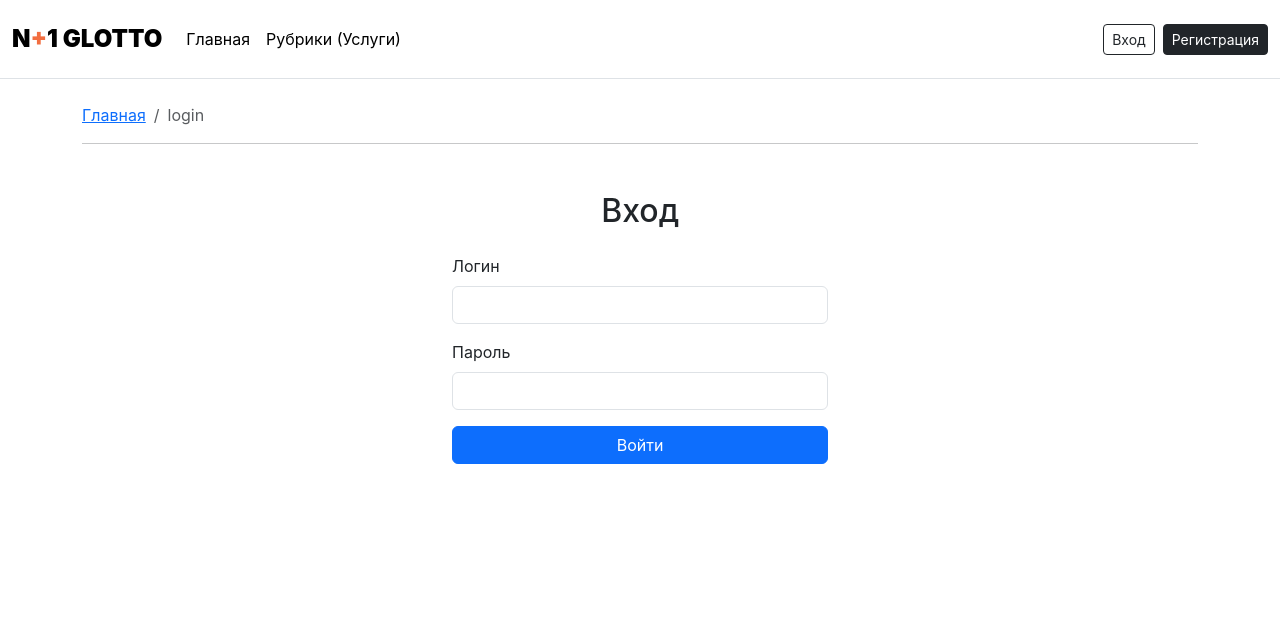
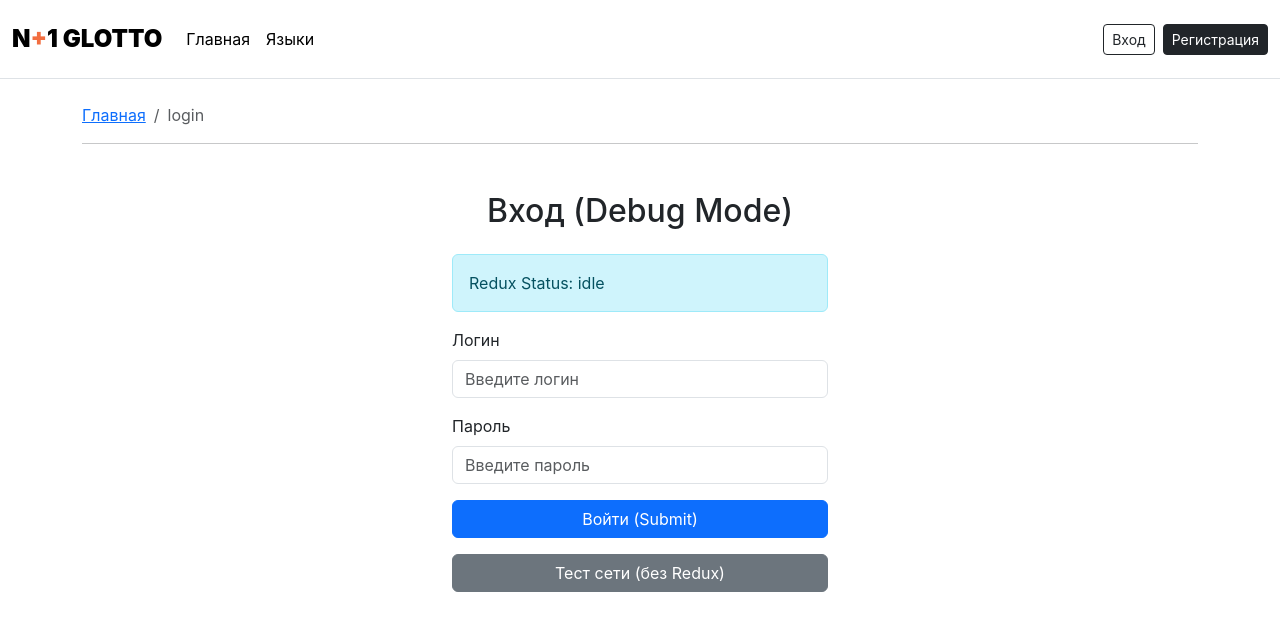
Before and after one commit to bajatsira/glottochronology-frontend, a React (Vite) app: page /#/login in a window 1280 px wide. Shown: the top 630 px of the page. Built offline with nearby package versions, Linux system fonts and the light colour scheme.

Commit message:
fixing tauri login&register

```diff
--- a/src-tauri/capabilities/default.json
+++ b/src-tauri/capabilities/default.json
@@ -7,9 +7,8 @@
     "core:default",
     {
       "identifier": "http:default",
-      "allow": [
-        "http://localhost:8082/*"
-      ]
+      "allow": [{ "url": "http://*:*" }, { "url": "https://*:*" }],
+      "scope": ["http://*:*", "https://*:*"]
     }
   ]
 }
--- a/src-tauri/tauri.conf.json
+++ b/src-tauri/tauri.conf.json
@@ -2,7 +2,7 @@
   "$schema": "../node_modules/@tauri-apps/cli/config.schema.json",
   "productName": "glottochronology-frontend",
   "version": "0.1.0",
-  "identifier": "com.glottochronol.dev",
+  "identifier": "com.newedffdg.dev",
   "build": {
     "frontendDist": "../dist",
     "devUrl": "http://localhost:5173",
--- a/src/api/axiosInstance.ts
+++ b/src/api/axiosInstance.ts
@@ -1,15 +1,69 @@
-// src/api/axiosInstance.ts
-import axios from 'axios';
+import axios, { type AxiosRequestConfig, type AxiosResponse, type InternalAxiosRequestConfig } from 'axios';
+import { fetch as tauriFetch } from '@tauri-apps/plugin-http';
 
+const ZEROTIER_IP = "10.111.255.45";
+const PORT = "8082";
+
+// Определяем, запущены ли мы внутри Tauri (неважно, dev или prod)
+// @ts-ignore
+const isTauri = !!window.__TAURI_INTERNALS__;
+
+console.log("[AxiosConfig] Is Tauri Environment:", isTauri);
+
+// Если Tauri -> Стучимся на IP. Если Браузер -> Стучимся на /api (прокси)
+const baseURL = isTauri
+  ? `http://${ZEROTIER_IP}:${PORT}/api`
+  : '/api';
+
+// --- АДАПТЕР (Тот же, что и был) ---
+const tauriAdapter = async (config: AxiosRequestConfig): Promise<AxiosResponse> => {
+  const makeUrl = (url?: string, base?: string) => {
+      if (!url) return base || '';
+      if (url.startsWith('http')) return url;
+      const cleanBase = base?.endsWith('/') ? base.slice(0, -1) : base;
+      const cleanUrl = url.startsWith('/') ? url : `/${url}`;
+      return (cleanBase || '') + cleanUrl;
+  };
+
+  const fullUrl = makeUrl(config.url, config.baseURL);
+
+  const fetchOptions: RequestInit = {
+    method: config.method?.toUpperCase(),
+    headers: config.headers as Record<string, string>,
+    body: config.data && typeof config.data === 'object'
+          ? JSON.stringify(config.data)
+          : config.data,
+  };
+
+  // Вызов Rust-плагина (Игнорирует CORS)
+  const response = await tauriFetch(fullUrl, fetchOptions);
+
+  const responseData = await response.json().catch(() => null);
+
+  return {
+    data: responseData,
+    status: response.status,
+    statusText: response.statusText,
+    headers: {},
+    config: config as InternalAxiosRequestConfig,
+    request: {},
+  };
+};
+
+// --- СОЗДАНИЕ ---
 export const $api = axios.create({
-  baseURL: '/api', // Используем прокси Vite
+  baseURL: baseURL,
+  // Включаем адаптер ВСЕГДА, если мы внутри Tauri
+  adapter: isTauri ? tauriAdapter : undefined,
 });
 
-// Интесептор: перед каждым запросом добавляем токен
 $api.interceptors.request.use((config) => {
   const token = localStorage.getItem('token');
   if (token && config.headers) {
     config.headers.Authorization = `Bearer ${token}`;
+    if (!config.headers['Content-Type'] && config.data) {
+        config.headers['Content-Type'] = 'application/json';
+    }
   }
   return config;
 });
--- a/src/api/generatedClient.ts
+++ b/src/api/generatedClient.ts
@@ -1,16 +1,23 @@
 // src/api/generatedClient.ts
 import { Api } from './generated-api';
 
-// Создаем единый экземпляр нашего сгенерированного API-клиента.
-// Мы будем использовать его во всех Thunk-ах, связанных с заявками.
+// Используется для Tauri (prod) и собранного PWA.
+const ZEROTIER_IP = "10.111.255.45";
+const PORT = "8082";
+
+// ЛОГИКА:
+// Dev (браузер): '' -> запрос идет как /api/..., прокси перехватывает.
+// Prod (Tauri): http://IP:PORT -> запрос идет напрямую на бэкенд.
+const BASE_URL = import.meta.env.DEV
+  ? ''
+  : `http://${ZEROTIER_IP}:${PORT}`;
+
+console.log("[GeneratedClient] Current Backend URL:", BASE_URL || "Proxy (relative)");
+
 export const generatedApi = new Api({
-  // Указываем базовый URL, чтобы не писать его в каждом запросе.
-  // Прокси Vite сам перенаправит запросы с /api на ваш бэкенд.
-  baseURL: '/api',
+  baseURL: BASE_URL,
 });
 
-// Этот перехватчик (interceptor) будет автоматически добавлять
-// токен авторизации в КАЖДЫЙ запрос, сделанный через 'generatedApi'.
 generatedApi.instance.interceptors.request.use((config) => {
   const token = localStorage.getItem('token');
   if (token && config.headers) {
--- a/src/components/NavbarComponent.tsx
+++ b/src/components/NavbarComponent.tsx
@@ -26,9 +26,9 @@ export const NavbarComponent = () => {
         <Navbar.Collapse id="basic-navbar-nav">
           <Nav className="me-auto">
             <Nav.Link as={Link} to="/" style={{ color: '#000' }}>Главная</Nav.Link>
-            <Nav.Link as={Link} to="/languages" style={{ color: '#000' }}>Рубрики (Услуги)</Nav.Link>
+            <Nav.Link as={Link} to="/languages" style={{ color: '#000' }}>Языки</Nav.Link>
             {user && (
-              <Nav.Link as={Link} to="/requests" style={{ color: '#000' }}>Мои Заявки</Nav.Link>
+              <Nav.Link as={Link} to="/LangCalculation" style={{ color: '#000' }}>Расчеты Сводеша</Nav.Link>
             )}
           </Nav>
           <Nav>
--- a/src/pages/LoginPage.tsx
+++ b/src/pages/LoginPage.tsx
@@ -1,9 +1,10 @@
-import { useState } from 'react';
+import { useState, useEffect } from 'react';
 import { Form, Button, Container, Alert, Spinner } from 'react-bootstrap';
 import { useDispatch, useSelector } from 'react-redux';
 import { useNavigate } from 'react-router-dom';
 import { loginUser } from '../store/authSlice';
 import type { AppDispatch, RootState } from '../store/store';
+import axios from 'axios'; // Импортируем axios напрямую для теста
 
 export const LoginPage = () => {
   const [login, setLogin] = useState('');
@@ -12,18 +13,64 @@ export const LoginPage = () => {
   const navigate = useNavigate();
   const { status, error } = useSelector((state: RootState) => state.auth);
 
+  // 1. Проверяем, не завис ли статус в loading при загрузке страницы
+  useEffect(() => {
+    console.log("LoginPage mounted. Current Redux Auth Status:", status);
+  }, [status]);
+
   const handleSubmit = async (e: React.FormEvent) => {
+    // 2. Первым делом проверяем, сработал ли вообще клик
+    console.log(">>> 1. Событие Submit перехвачено");
     e.preventDefault();
-    const resultAction = await dispatch(loginUser({ login, password }));
-    if (loginUser.fulfilled.match(resultAction)) {
-      navigate('/');
+
+    console.log(">>> 2. Данные формы:", { login, password });
+
+    if (!login || !password) {
+      console.error(">>> ОШИБКА: Поля пустые (хотя required должен был сработать)");
+      return;
+    }
+
+    try {
+      console.log(">>> 3. Попытка вызвать dispatch(loginUser)...");
+
+      // Вызываем экшен
+      const resultAction = await dispatch(loginUser({ login, password }));
+
+      console.log(">>> 4. Результат dispatch:", resultAction);
+
+      if (loginUser.fulfilled.match(resultAction)) {
+        console.log(">>> 5. Успех! Переход на главную...");
+        navigate('/');
+      } else {
+        console.error(">>> 5. Ошибка в Redux Action:", resultAction.payload);
+      }
+    } catch (err) {
+      console.error(">>> КРИТИЧЕСКАЯ ОШИБКА ВНУТРИ COMPONENT:", err);
     }
   };
 
+  // Тестовая функция для проверки сети в обход Redux
+  const handleDirectTest = async () => {
+    console.log(">>> TEST: Пробуем прямой запрос через axios (без Redux)...");
+    try {
+        const response = await axios.post('/api/auth/login', { login, password });
+        console.log(">>> TEST: Прямой запрос прошел успешно!", response.data);
+        alert("Прямой запрос прошел! Проблема в Redux или thunk.");
+    } catch (e: any) {
+        console.error(">>> TEST: Ошибка прямого запроса:", e);
+        alert(`Ошибка прямого запроса: ${e.message}`);
+    }
+  }
+
   return (
     <Container style={{ maxWidth: '400px' }} className="mt-5">
-      <h2 className="text-center mb-4">Вход</h2>
-      {error && <Alert variant="danger">{JSON.stringify(error)}</Alert>}
+      <h2 className="text-center mb-4">Вход (Debug Mode)</h2>
+
+      {/* Отображаем текущий статус явно */}
+      <Alert variant="info">Redux Status: {status}</Alert>
+
+      {error && <Alert variant="danger">Error: {JSON.stringify(error)}</Alert>}
+
       <Form onSubmit={handleSubmit}>
         <Form.Group className="mb-3">
           <Form.Label>Логин</Form.Label>
@@ -31,7 +78,9 @@ export const LoginPage = () => {
             type="text"
             value={login}
             onChange={(e) => setLogin(e.target.value)}
-            required
+            // Убираем required временно, чтобы исключить блокировку браузером
+            // required
+            placeholder="Введите логин"
           />
         </Form.Group>
         <Form.Group className="mb-3">
@@ -40,11 +89,25 @@ export const LoginPage = () => {
             type="password"
             value={password}
             onChange={(e) => setPassword(e.target.value)}
-            required
+            // required
+             placeholder="Введите пароль"
           />
         </Form.Group>
-        <Button variant="primary" type="submit" className="w-100" disabled={status === 'loading'}>
-          {status === 'loading' ? <Spinner size="sm" animation="border" /> : 'Войти'}
+
+        {/* Основная кнопка */}
+        <Button
+            variant="primary"
+            type="submit"
+            className="w-100 mb-3"
+            // Если статус loading, кнопка будет отключена - проверим это
+            disabled={status === 'loading'}
+        >
+          {status === 'loading' ? <Spinner size="sm" animation="border" /> : 'Войти (Submit)'}
+        </Button>
+
+        {/* Запасная кнопка для теста */}
+        <Button variant="secondary" type="button" className="w-100" onClick={handleDirectTest}>
+            Тест сети (без Redux)
         </Button>
       </Form>
     </Container>
--- a/vite.config.ts
+++ b/vite.config.ts
@@ -43,8 +43,11 @@ export default defineConfig({
       '/api': {
         //target: 'http://localhost:8082',
         //target: 'http://192.168.3.39:8082',
-        target: 'http://10.111.255.45:8082',
+        target: 'http://127.0.0.1:8082',
         changeOrigin: true,
+        //secure: false,
+        //rewrite: (path) => path.replace(/^\/api/, ''), // Убираем /api, если бэкенд его не ждет (в Go у вас роуты /api/..., так что rewrite может быть не нужен, проверьте роутер Gin)
+
       },
     },
   },
```
